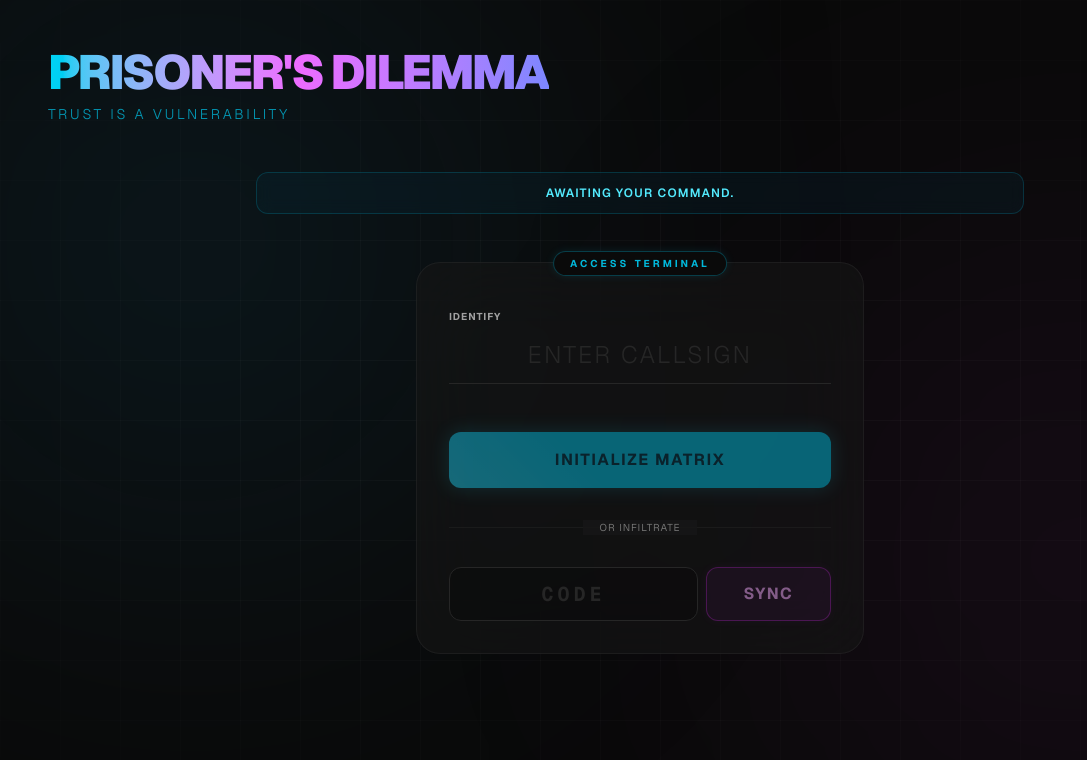
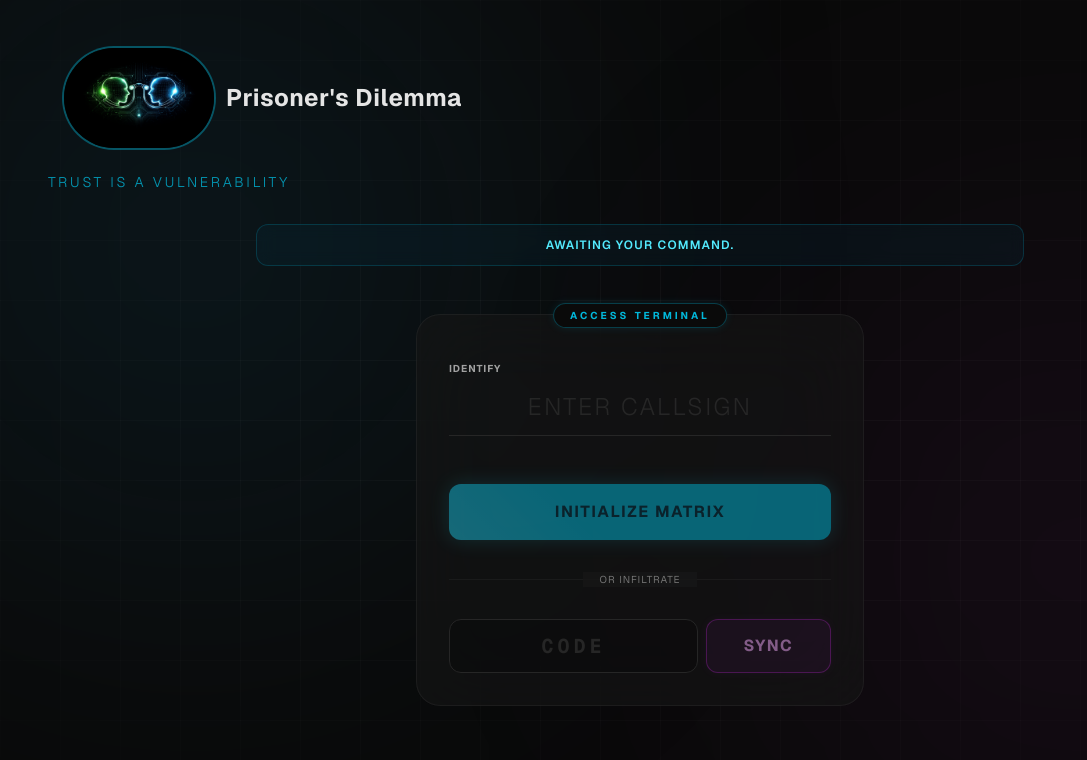
Before and after one commit to Jain-Akshat02/prisoner-dilemma, a Next.js app: page / in a window 1280 px wide. Shown: the top 760 px of the page, without its empty margins (0-1087 px from the left). Built offline with nearby package versions, Linux system fonts and the light colour scheme.

Commit message:
finalising frontend

```diff
--- a/src/app/page.tsx
+++ b/src/app/page.tsx
@@ -1,7 +1,7 @@
 "use client";
 
 import { useCallback, useEffect, useMemo, useState } from "react";
-
+import Image from "next/image";
 // Types
 type Choice = "cooperate" | "betray";
 type Phase = "home" | "lobby" | "match";
@@ -60,6 +60,7 @@ async function api<T>(input: RequestInfo, init?: RequestInit): Promise<T> {
 }
 
 export default function Home() {
+  const [isMounted, setIsMounted] = useState(false);
   const [phase, setPhase] = useState<Phase>("home");
   const [playerName, setPlayerName] = useState("");
   const [joinCode, setJoinCode] = useState("");
@@ -72,6 +73,11 @@ export default function Home() {
   const [message, setMessage] = useState("Awaiting your command.");
   const [fatalError, setFatalError] = useState("");
   const [selectedChoice, setSelectedChoice] = useState<Choice | null>(null);
+  const [showLeaveConfirm, setShowLeaveConfirm] = useState(false);
+
+  useEffect(() => {
+    setIsMounted(true);
+  }, []);
 
   const countdownSeconds = useMemo(() => {
     if (!matchState?.roundDeadline) return null;
@@ -112,6 +118,15 @@ export default function Home() {
     setMessage("Connection severed. Ready for new sync.");
     setPhase("home");
   }, []);
+
+  function handleLogoClick() {
+    const inActiveGame = phase !== "home" || !!matchId || !!roomCode;
+    if (inActiveGame) {
+      setShowLeaveConfirm(true);
+      return;
+    }
+    setPhase("home");
+  }
 
   const syncRoom = useCallback(async () => {
     if (!roomCode || !sessionId) return;
@@ -257,6 +272,9 @@ export default function Home() {
   }
 
   return (
+    !isMounted ? (
+      <main className="min-h-screen bg-neutral-950" />
+    ) : (
     <main className="relative min-h-screen bg-neutral-950 font-sans text-neutral-200 selection:bg-cyan-500/30">
       {/* Background Animated Glitches / Gradients */}
       <div className="pointer-events-none absolute inset-0 flex items-center justify-center overflow-hidden">
@@ -266,13 +284,30 @@ export default function Home() {
         <div className="absolute inset-0 bg-[linear-gradient(to_right,#ffffff08_1px,transparent_1px),linear-gradient(to_bottom,#ffffff08_1px,transparent_1px)] bg-[size:60px_60px] [mask-image:radial-gradient(ellipse_100%_100%_at_50%_50%,#000_10%,transparent_80%)]" />
       </div>
 
-      <div className="relative z-10 mx-auto flex min-h-screen max-w-7xl flex-col px-6 py-12 md:px-12">
+      <div className="relative z-10 mx-auto flex min-h-screen max-w-7xl flex-col px-6 py-6 md:px-12 md:py-8">
         {/* Header Ribbon */}
-        <header className="mb-12 flex flex-col items-center justify-between gap-6 md:flex-row">
+        <header className="mb-8 flex flex-col items-center justify-between gap-4 md:flex-row">
           <div className="text-center md:text-left">
-            <h1 className="bg-gradient-to-r from-cyan-400 via-fuchsia-400 to-indigo-400 bg-clip-text text-4xl font-black uppercase tracking-tighter text-transparent md:text-5xl">
-              prisoner's dilemma
-            </h1>
+
+            <div className="flex items-center gap-3 p-4">
+
+      {/* Logo → Clickable */}
+    <button onClick={handleLogoClick} className="overflow-hidden rounded-full ring-2 ring-cyan-500/40 transition hover:ring-cyan-300/80">
+    <Image
+      src="/logo.png"
+      alt="Game Logo"
+      width={150}
+      height={150}
+      className="object-cover"
+    />
+  </button>
+
+      {/* Game Name */}
+      <h1 className="text-2xl font-bold tracking-wide">
+        Prisoner's Dilemma
+      </h1>
+
+    </div>
             <p className="mt-2 text-sm font-light tracking-[0.2em] text-cyan-500/80 uppercase">
               Trust is a vulnerability
             </p>
@@ -624,7 +659,36 @@ export default function Home() {
             </div>
           </div>
         )}
+        {showLeaveConfirm && (
+          <div className="fixed inset-0 z-50 flex items-center justify-center bg-black/70 backdrop-blur-sm">
+            <div className="w-[92%] max-w-md rounded-2xl border border-fuchsia-400/40 bg-neutral-900/95 p-6 shadow-[0_0_40px_rgba(217,70,239,0.25)]">
+              <p className="text-[10px] font-bold uppercase tracking-[0.28em] text-fuchsia-300">Warning</p>
+              <h3 className="mt-2 text-xl font-black text-white">Leave current game?</h3>
+              <p className="mt-2 text-sm text-neutral-300">
+                Your current room/match session will be cleared. You can still rejoin later with room code if it is active.
+              </p>
+              <div className="mt-6 flex gap-3">
+                <button
+                  onClick={() => setShowLeaveConfirm(false)}
+                  className="flex-1 rounded-xl border border-neutral-700 bg-neutral-800/80 px-4 py-2 text-sm font-bold uppercase tracking-wider text-neutral-200 transition hover:border-neutral-500"
+                >
+                  Stay
+                </button>
+                <button
+                  onClick={() => {
+                    setShowLeaveConfirm(false);
+                    clearSession();
+                  }}
+                  className="flex-1 rounded-xl border border-red-500/60 bg-red-500/15 px-4 py-2 text-sm font-bold uppercase tracking-wider text-red-300 transition hover:bg-red-500/25"
+                >
+                  Leave
+                </button>
+              </div>
+            </div>
+          </div>
+        )}
       </div>
     </main>
+    )
   );
 }
```
Also changed, not shown: public/logo.png (added).
